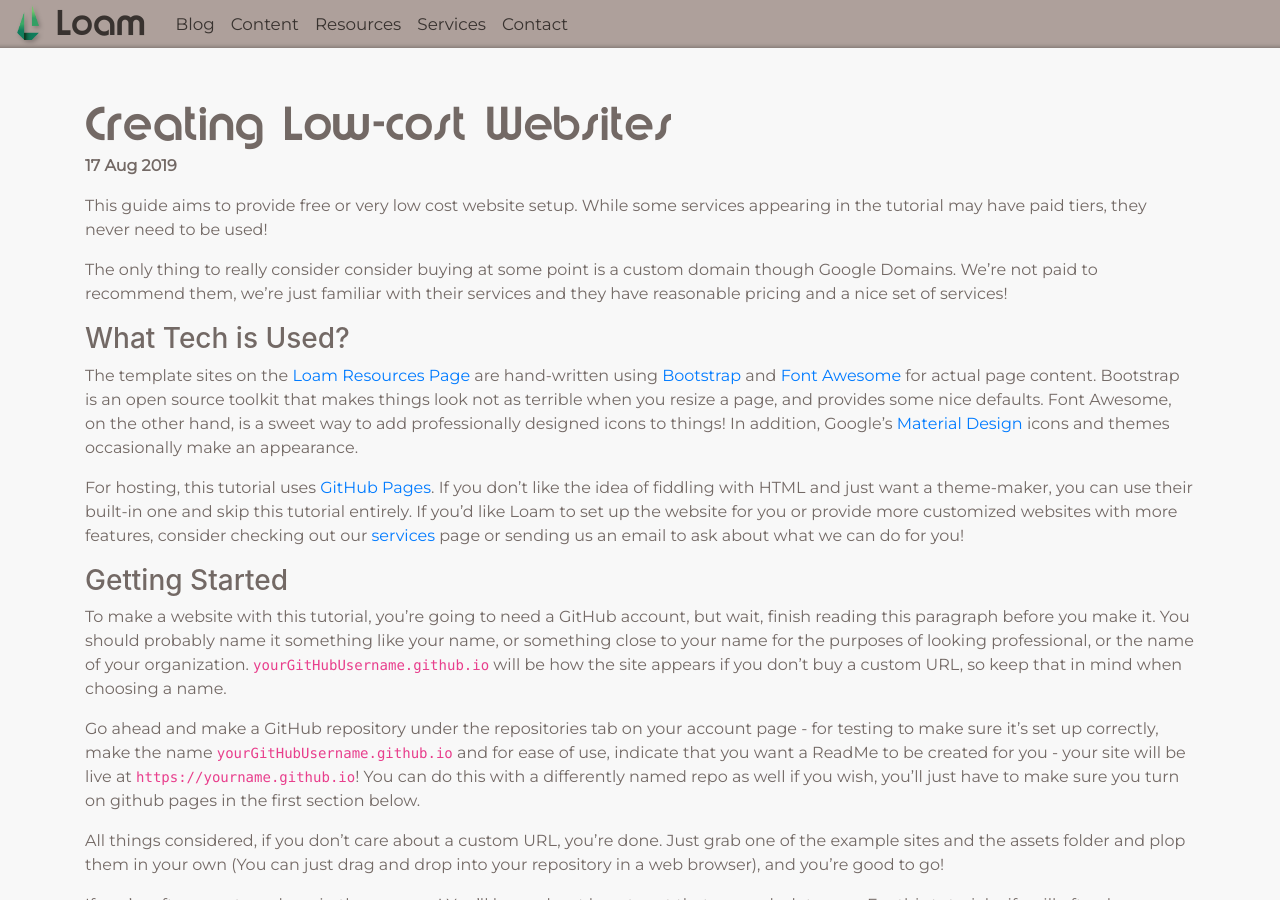
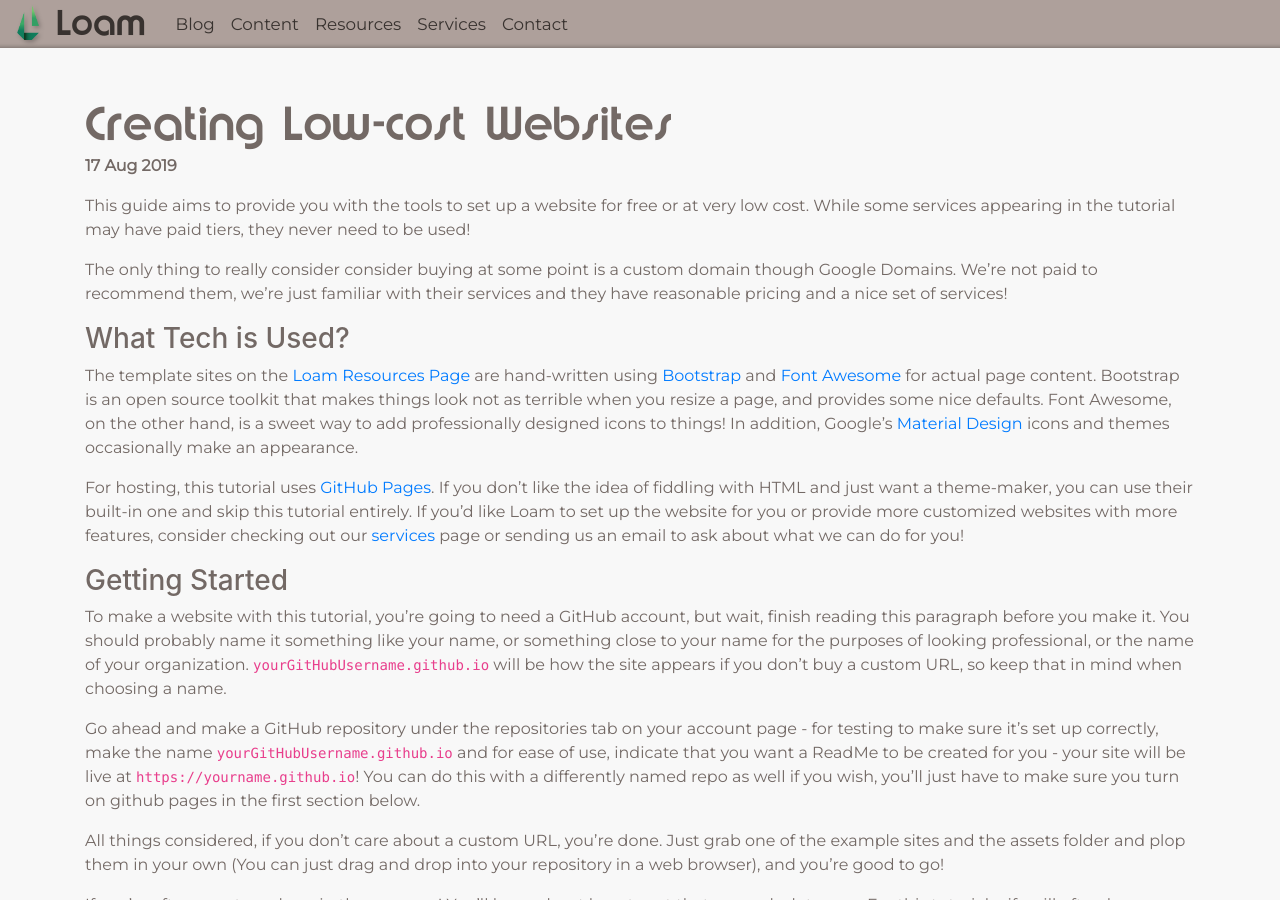
Before and after one commit to LoamNet/net.loam.www, a Jekyll site: the page built from _posts/2019-08-17-creating-low-cost-websites.md, in a window 1280 px wide and 900 px high. Built offline with Jekyll 4.4.1, drawn with Linux system fonts in a browser that asks for light colours; nearby versions of some CDN libraries.

Commit message:
= Phrasing update

```diff
--- a/_posts/2019-08-17-creating-low-cost-websites.md
+++ b/_posts/2019-08-17-creating-low-cost-websites.md
@@ -5,7 +5,7 @@
 specialtag: website-guide
 ---
 
-This guide aims to provide free or very low cost website setup. While some services appearing in the tutorial may have paid tiers, they never need to be used!
+This guide aims to provide you with the tools to set up a website for free or at very low cost. While some services appearing in the tutorial may have paid tiers, they never need to be used!
 
 The only thing to really consider consider buying at some point is a custom domain though Google Domains. We're not paid to recommend them, we're just familiar with their services and they have reasonable pricing and a nice set of services!
 
```
